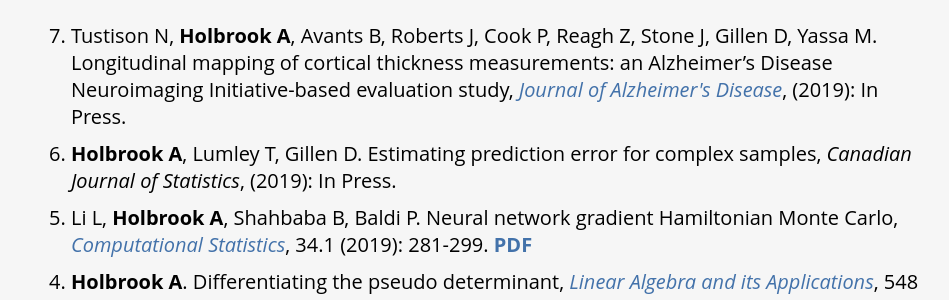
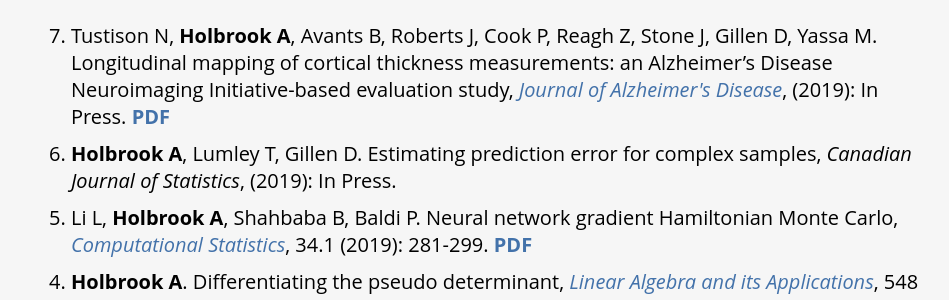
Before and after one commit to andrewjholbrook/andrewjholbrook.github.io, a Jekyll site: the page built from research.html, in a window 1280 px wide. Shown: the part 243-543 px from the top of the page, without its empty margins (161-1110 px from the left). Built offline with Jekyll 4.4.1, drawn with Linux system fonts in a browser that asks for light colours.

Commit message:
Update research.html

```diff
--- a/research.html
+++ b/research.html
@@ -13,7 +13,7 @@
   <h3>Refereed publications:</h3>
 
   <ol id="pubs" reversed>
-        <li> Tustison N, <b>Holbrook A</b>, Avants B, Roberts J, Cook P, Reagh Z, Stone J, Gillen D, Yassa M. Longitudinal mapping of cortical thickness measurements: an Alzheimer’s Disease Neuroimaging Initiative-based evaluation study, <i><a href="https://content.iospress.com/articles/journal-of-alzheimers-disease/jad190283" target="_blank">Journal of Alzheimer's Disease</a></i>, (2019): In Press.
+        <li> Tustison N, <b>Holbrook A</b>, Avants B, Roberts J, Cook P, Reagh Z, Stone J, Gillen D, Yassa M. Longitudinal mapping of cortical thickness measurements: an Alzheimer’s Disease Neuroimaging Initiative-based evaluation study, <i><a href="https://content.iospress.com/articles/journal-of-alzheimers-disease/jad190283" target="_blank">Journal of Alzheimer's Disease</a></i>, (2019): In Press. <a href="papers/tustison.pdf" target="_blank"><b>PDF</b></a>
     <li> <b>Holbrook A</b>, Lumley T, Gillen D. Estimating prediction error for complex samples, <i>Canadian Journal of Statistics</i>, (2019): In Press.
     <li> Li L, <b>Holbrook A</b>, Shahbaba B, Baldi P.
       Neural network gradient Hamiltonian Monte Carlo,
```
